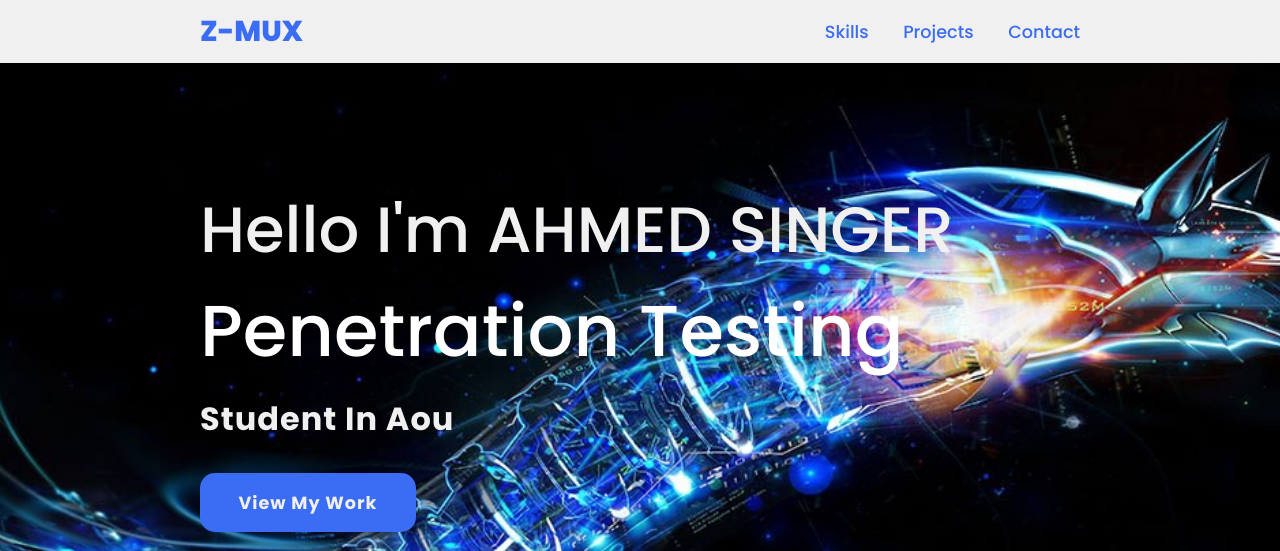
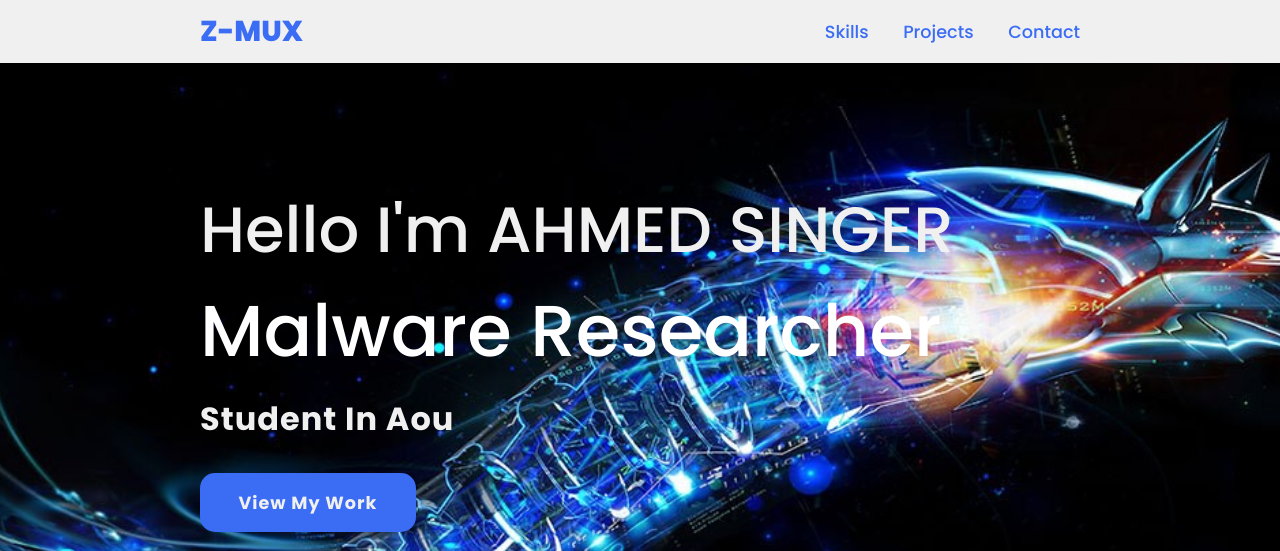
Before and after one commit to z-mux/Portfolio, a plain HTML site: page index.html in a window 1280 px wide. Shown: the top 551 px of the page. Drawn offline with Linux system fonts and the light colour scheme.

Commit message:
Update index.html

```diff
--- a/index.html
+++ b/index.html
@@ -42,7 +42,7 @@
 
 
            	   <h1>  Hello I'm AHMED SINGER </h1>
-           	   <h2> <span>   Penetration Testing </span></h2>
+           	   <h2> <span> Malware Researcher  </span></h2>
             	   <h3>    Student In Aou    </h3>
 
 
```
